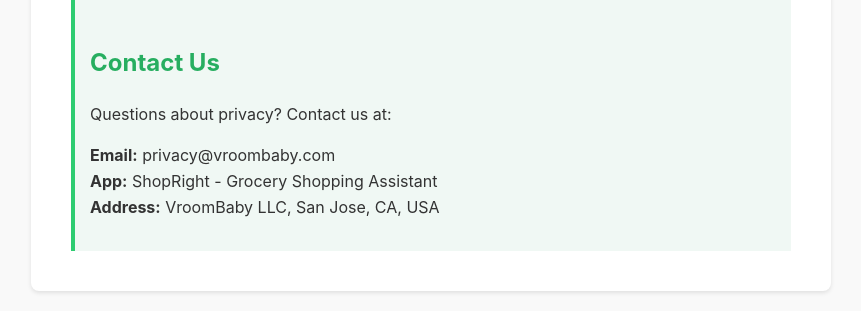
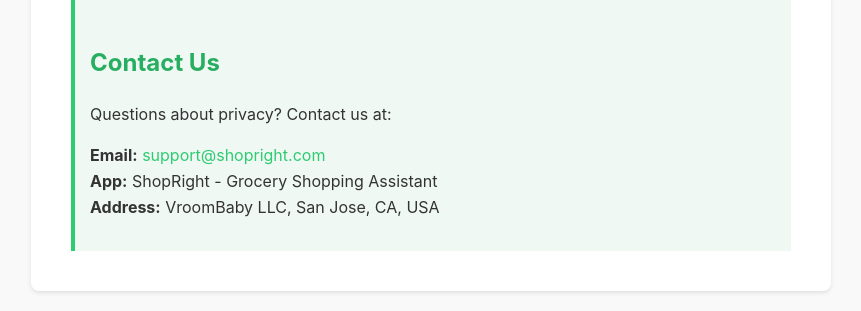
Before and after one commit to sandykaka/vroombaby, a Django app: page /shopright/privacy/ in a window 1280 px wide. Shown: the part 4711-5022 px from the top of the page, without its empty margins (209-1070 px from the left). Run offline with Django 3.2, Linux system fonts and the light colour scheme; some libraries are stand-ins or nearby versions.

Commit message:
updated for privacy links

```diff
--- a/shopright/templates/shopright/privacy.html
+++ b/shopright/templates/shopright/privacy.html
@@ -277,7 +277,7 @@
         <div class="contact">
             <h2>Contact Us</h2>
             <p>Questions about privacy? Contact us at:</p>
-            <p><strong>Email:</strong> privacy@vroombaby.com<br>
+            <p><strong>Email:</strong> <a href="mailto:ssvkakade@gmail.com" style="color: #2ecc71; text-decoration: none;">support@shopright.com</a><br>
             <strong>App:</strong> ShopRight - Grocery Shopping Assistant<br>
             <strong>Address:</strong> VroomBaby LLC, San Jose, CA, USA</p>
         </div>
--- a/shopright/templates/shopright/terms.html
+++ b/shopright/templates/shopright/terms.html
@@ -176,7 +176,7 @@
         <div class="contact">
             <h2>Contact Us</h2>
             <p>Questions about these Terms? Contact us at:</p>
-            <p><strong>Email:</strong> support@vroombaby.com<br>
+            <p><strong>Email:</strong> <a href="mailto:ssvkakade@gmail.com" style="color: #2ecc71; text-decoration: none;">support@shopright.com</a><br>
             <strong>App:</strong> ShopRight - Grocery Shopping Assistant</p>
         </div>
     </div>
```
